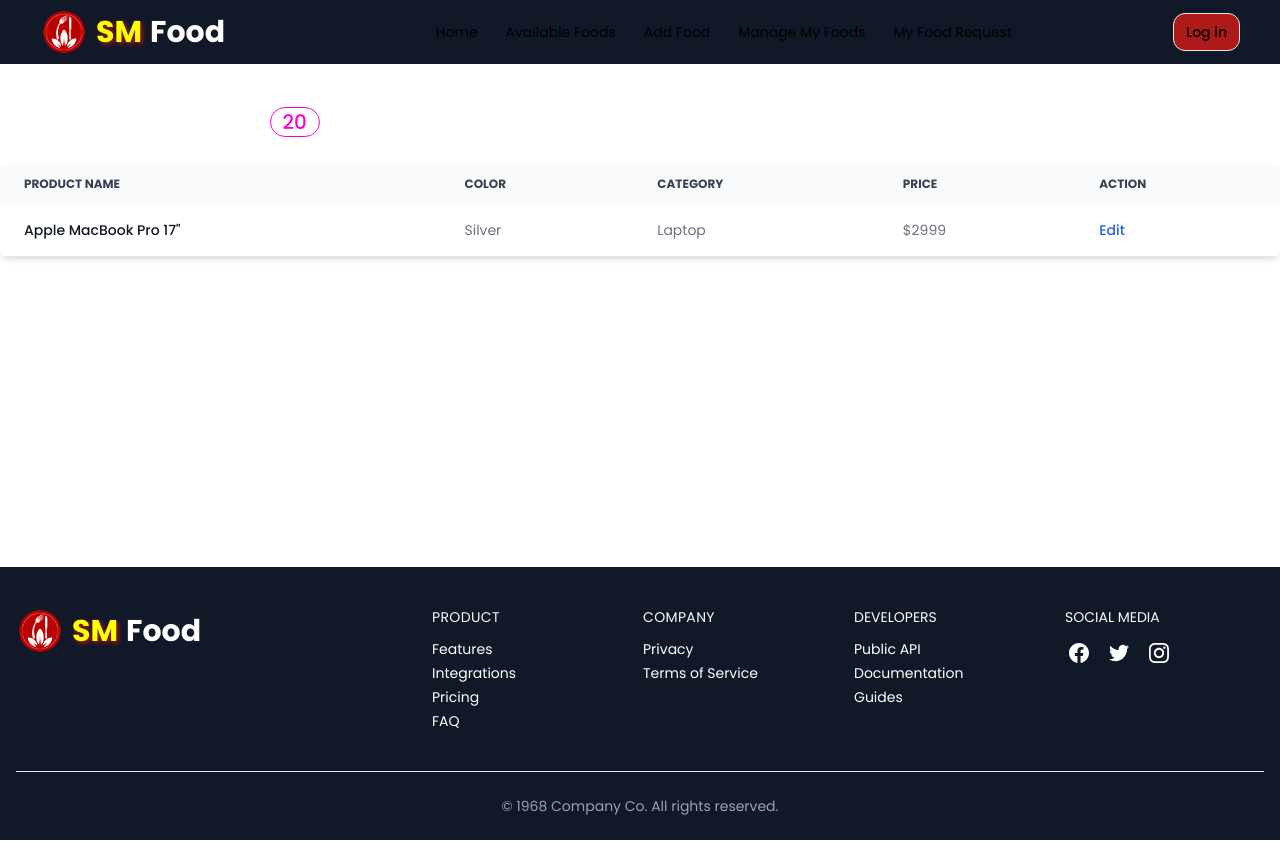
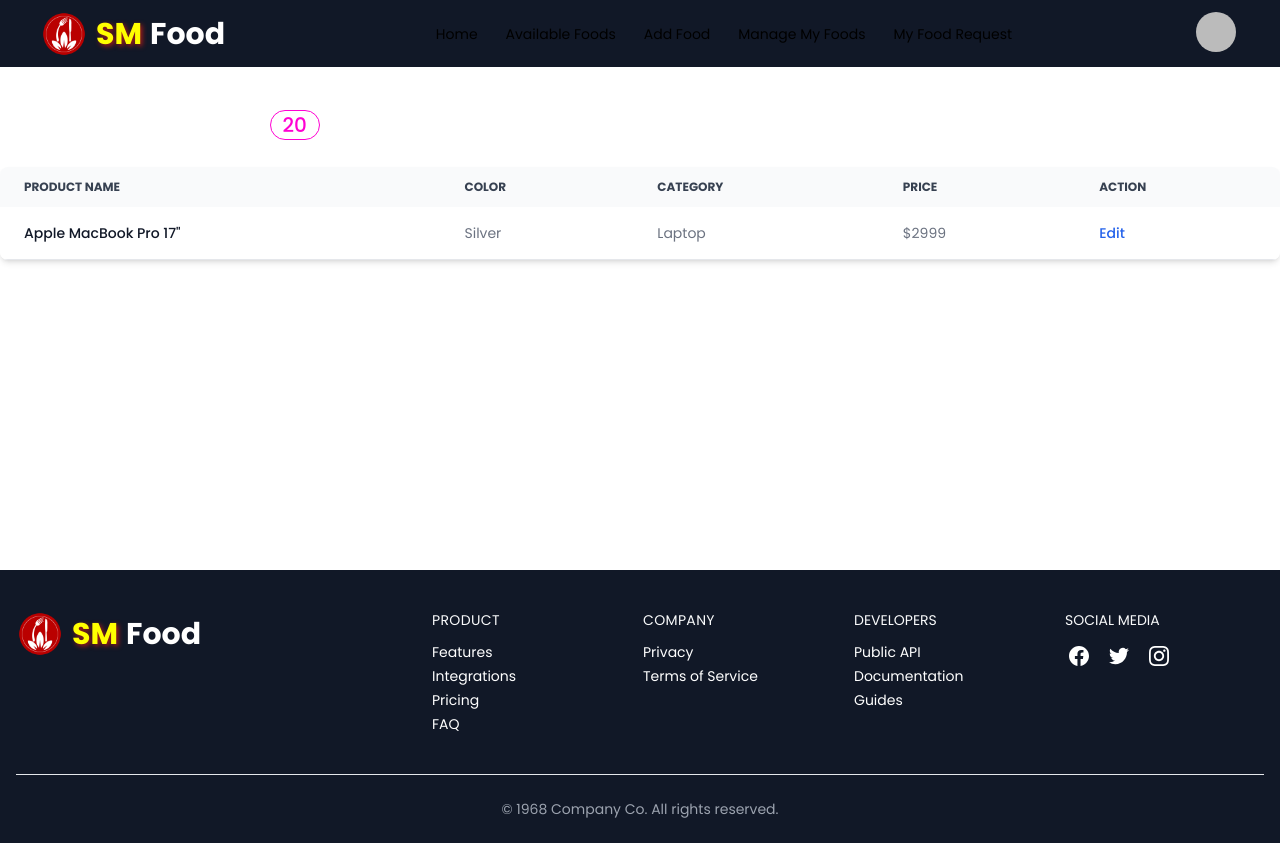
Before and after one commit to shafiqulislamsagor/SM-Food-A11-Client, a React (Vite) app: page /my-food-request in a window 1280 px wide. Built offline with nearby package versions, Linux system fonts and the light colour scheme; no server answers; sample sign-in values are in the browser's storage.

Commit message:
user img icon and log out button implement and privet protected

```diff
--- a/src/App.jsx
+++ b/src/App.jsx
@@ -3,8 +3,14 @@
 import { Outlet } from 'react-router-dom'
 import Navbar from './components/Navbar'
 import Footer from './components/Footer'
+import UseAuth from './hooks/UseAuth';
 
 function App() {
+
+  const {loading,user} = UseAuth()
+
+  console.log(user,loading);
+  if(!loading) return <p>Loading now..........</p>
 
   return (
     <>
--- a/src/components/Navbar.jsx
+++ b/src/components/Navbar.jsx
@@ -1,4 +1,6 @@
 import { Link, NavLink } from 'react-router-dom'
+import UseAuth from './../hooks/UseAuth';
+import { toast } from 'react-toastify';
 
 const Navbar = () => {
     const menuNavLink = <>
@@ -20,6 +22,18 @@ const Navbar = () => {
             </div>
         </div>
     </>
+
+    const { user, UserLogout } = UseAuth()
+    console.log(user);
+    const logout = () => {
+        UserLogout()
+            .then(() => {
+                toast.success('Your account Log Out now...!')
+            })
+            .catch(()=>{
+                toast.error('try again...!')
+            })
+    }
     return (
         <div className=' bg-gray-900 sticky top-0 z-50'>
             <div className="navbar md:w-[95%] mx-auto">
@@ -43,9 +57,20 @@ const Navbar = () => {
                     </ul>
                 </div>
                 <div className="navbar-end w-1/3">
-                    <Link to='/login' type="button" className="py-2 px-3 inline-flex items-center gap-x-2 text-sm font-medium rounded-xl border border-gray-200 text-black hover:btnHoverColor  btnColor  disabled:pointer-events-none dark:border-neutral-700 dark:hover:bg-[#e48413] dark:text-white dark:hover:text-white">
-                        Log in
-                    </Link>
+                    {
+                        !user ? <Link to='/login' type="button" className="py-2 px-3 inline-flex items-center gap-x-2 text-sm font-medium rounded-xl border border-gray-200 text-black hover:btnHoverColor  btnColor  disabled:pointer-events-none dark:border-neutral-700 dark:hover:bg-[#e48413] dark:text-white dark:hover:text-white">
+                            Log in
+                        </Link> : <div className="dropdown dropdown-end">
+                            <div tabIndex={0} role="button" className="btn btn-ghost btn-circle avatar">
+                                <div className="w-10 rounded-full">
+                                    <img alt="Tailwind CSS Navbar component" src={user?.photoURL} />
+                                </div>
+                            </div>
+                            <ul tabIndex={0} className="menu menu-sm dropdown-content mt-3 z-[1] p-2 shadow bg-base-100 text-white rounded-box w-52">
+                                <li onClick={logout}><a>Logout</a></li>
+                            </ul>
+                        </div>
+                    }
                 </div>
             </div>
         </div>
--- a/src/routes/ContextApi.jsx
+++ b/src/routes/ContextApi.jsx
@@ -30,9 +30,9 @@ const ContextApi = ({ children }) => {
         return signInWithPopup(Auth,provider)
     }
 
-    const UserLogout = async () => {
+    const UserLogout = () => {
         setLoading(false)
-        return await signOut()
+        return signOut(Auth)
     }
 
     useEffect(() => {
--- /dev/null
+++ b/src/routes/Privet.jsx
@@ -0,0 +1,15 @@
+import { Navigate,useLocation } from "react-router-dom";
+import UseAuth from '../hooks/UseAuth';
+
+
+
+const Privet = ({children}) => {
+    const location = useLocation()
+    const {user} = UseAuth()
+    if(user){
+        return children
+    }
+    return <Navigate to='/login' state={location.pathname} />
+};
+
+export default Privet;
```
Also changed, not shown: src/components/FeatureFood.jsx (+1 -6 lines), src/routes/router.jsx (+4 -3 lines).
